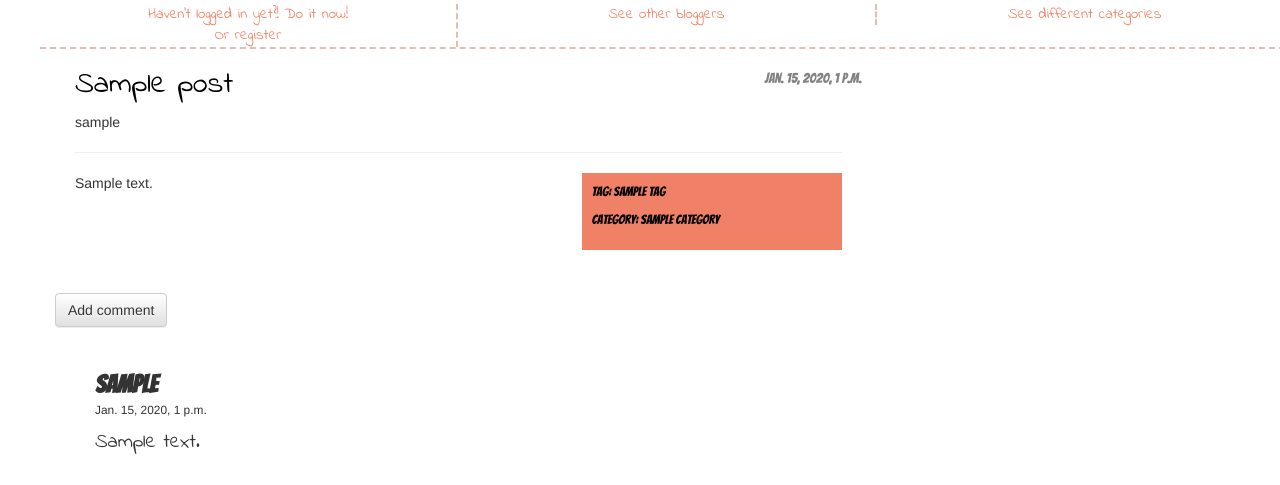
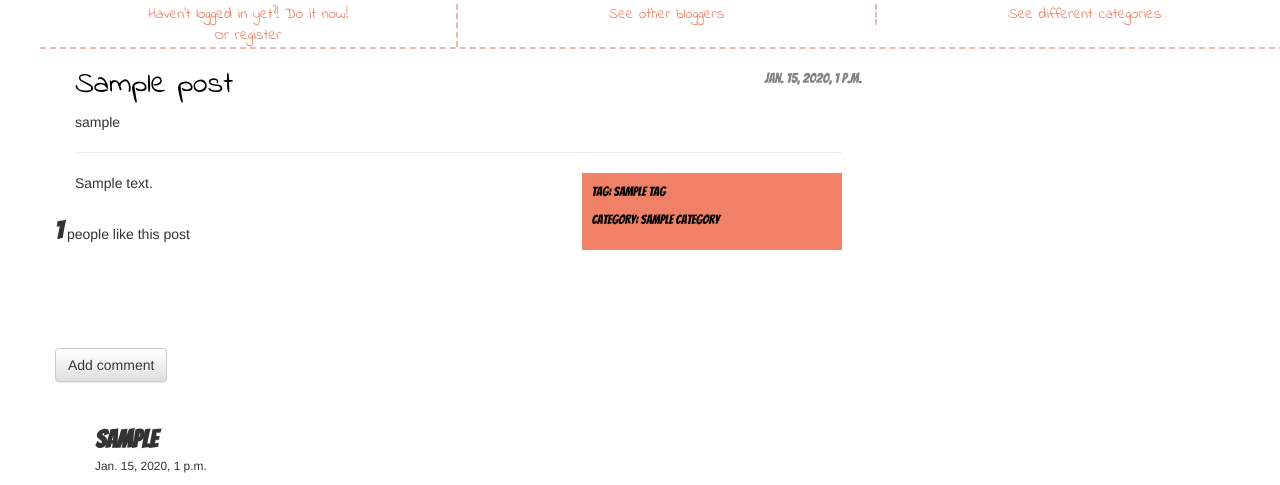
Before and after one commit to Vikykysha/blog-site, a Django app: page /post/1/ in a window 1280 px wide. Shown: the part 140-625 px from the top of the page. Run offline with Django 3.2, Linux system fonts and the light colour scheme; tables that the repository leaves empty hold one stand-in row (values such as "Sample post"); some libraries are stand-ins or nearby versions.

Commit message:
add likes  model and view

```diff
--- a/blog/models.py
+++ b/blog/models.py
@@ -5,14 +5,12 @@ from django.contrib.auth.models import User
 
 
 class UserProfile(models.Model):
-    # This line is required. Links UserProfile to a User model instance.
+
     user = models.OneToOneField(User,null=True, blank=True)
+    website = models.URLField(blank=True, null=True)
 
-    # The additional attributes we wish to include.
-    website = models.URLField(blank=True, null=True)
-    hobby = models.TextField(blank=True, null=True)
+    hobby = models.CharField(blank=True, null=True, max_length=200)
 
-    # Override the __unicode__() method to return out something meaningful!
     def __unicode__(self):
         return self.user.username
 
@@ -26,6 +24,8 @@ class Post(models.Model):
     published_date = models.DateTimeField(blank=True, null=True)
     category = models.ForeignKey ('Category',blank=True, null=True)
     tags = models.ForeignKey('Tag',blank=True, null=True)
+    likes  = models.BigIntegerField(blank = True, default = 0)
+    addLike = models.IntegerField(default = 0)
 
     def approved_comment (self):
         return self.comments.filter(approved_comment = True)
--- a/blog/templates/blog/post_detail.html
+++ b/blog/templates/blog/post_detail.html
@@ -31,6 +31,24 @@
         </div>
 </div>
            <div>
+                      <p>
+
+<strong id="like_count">{{ post.likes }}</strong> people like this post
+{% if user.is_authenticated %}
+
+        {% if not post.addLike%}
+<a class="btn btn-default" id = "likes" href="{% url 'like_category' pk=post.pk %}">
+
+        <span class="glyphicon glyphicon-thumbs-up"></span>
+        Like
+
+
+</a>
+             <p>
+                {% else %}
+
+{% endif %}
+                {% endif %}
 
 <div class = "comments">
 <a class="btn btn-default" href="{% url 'add_comment_to_post' pk=post.pk %}">Add comment</a>
--- a/blog/urls.py
+++ b/blog/urls.py
@@ -16,6 +16,7 @@ urlpatterns = [
    url(r'^blog/profile/$', views.profile, name='profile'),
    url(r'^bloggers/$', views.bloggers, name='bloggers'),
    url(r'^categories/$', views.categories, name='categories'),
+   url(r'^post/(?P<pk>\d+)/like_category$', views.like_category, name='like_category'),
 
 
 ]
--- a/blog/views.py
+++ b/blog/views.py
@@ -21,51 +21,25 @@ def register(request):
 
     # If it's a HTTP POST, we're interested in processing form data.
     if request.method == 'POST':
-        # Attempt to grab information from the raw form information.
-        # Note that we make use of both UserForm and UserProfileForm.
+
         user_form = UserForm(data=request.POST)
         profile_form = UserProfileForm(data=request.POST)
 
-        # If the two forms are valid...
         if user_form.is_valid() and profile_form.is_valid():
-            # Save the user's form data to the database.
-
 
             user = user_form.save()
-
-            # Now we hash the password with the set_password method.
-            # Once hashed, we can update the user object.
             user.set_password(user.password)
             user.save()
-
-            # Now sort out the UserProfile instance.
-            # Since we need to set the user attribute ourselves, we set commit=False.
-            # This delays saving the model until we're ready to avoid integrity problems.
             profile = profile_form.save(commit=False)
             profile.user = user
-
-
-            # Now we save the UserProfile model instance.
             profile.save()
-
-
-            # Update our variable to tell the template registration was successful.
             registered = True
-
-
-        # Invalid form or forms - mistakes or something else?
-        # Print problems to the terminal.
-        # They'll also be shown to the user.
         else:
             print user_form.errors, profile_form.errors
 
-    # Not a HTTP POST, so we render our form using two ModelForm instances.
-    # These forms will be blank, ready for user input.
     else:
         user_form = UserForm()
         profile_form = UserProfileForm()
-
-    # Render the template depending on the context.
     return render_to_response(
             'blog/register.html',
             {'user_form': user_form, 'profile_form': profile_form, 'registered': registered},
@@ -90,6 +64,26 @@ def bloggers(request):
    except EmptyPage:
       users = paginator.page(paginator.num_pages)
    return render(request,'blog/bloggers.html',{'users':users, 'prof':prof, 'list':list})
+
+@login_required
+def like_category(request,pk):
+
+    post = get_object_or_404(Post, pk=pk)
+    if request.method == 'GET':
+        post_pk = post.pk
+        post_p = post.addLike
+    likes = 0
+    if post_pk and (post_p==0):
+        post = Post.objects.get(pk=(int(post_pk)))
+        if post:
+            likes = post.likes + 1
+            post.likes =  likes
+            l = post.addLike + 1
+            post.addLike = l
+            post.save()
+
+
+    return redirect('blog.views.post_detail', pk=pk)
 
 def post_list(request):
    posts = Post.objects.order_by('-created_date')
```
Also changed, not shown: blog/migrations/0014_auto_20160427_1543.py (deleted), blog/migrations/0014_auto_20160427_2312.py (added), blog/migrations/0015_auto_20160427_1544.py (deleted), blog/migrations/0016_auto_20160427_1545.py (deleted), blog/migrations/0017_auto_20160427_1605.py (deleted), blog/migrations/0018_auto_20160427_1720.py (deleted).
